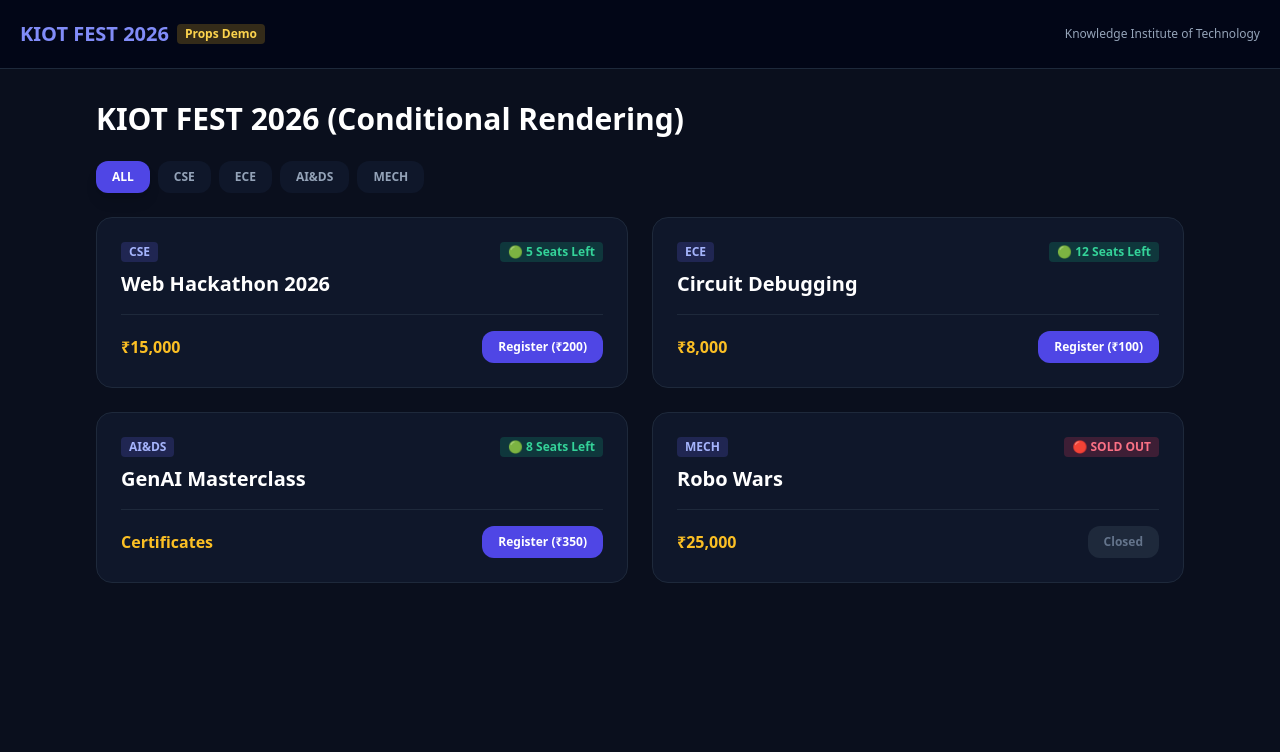
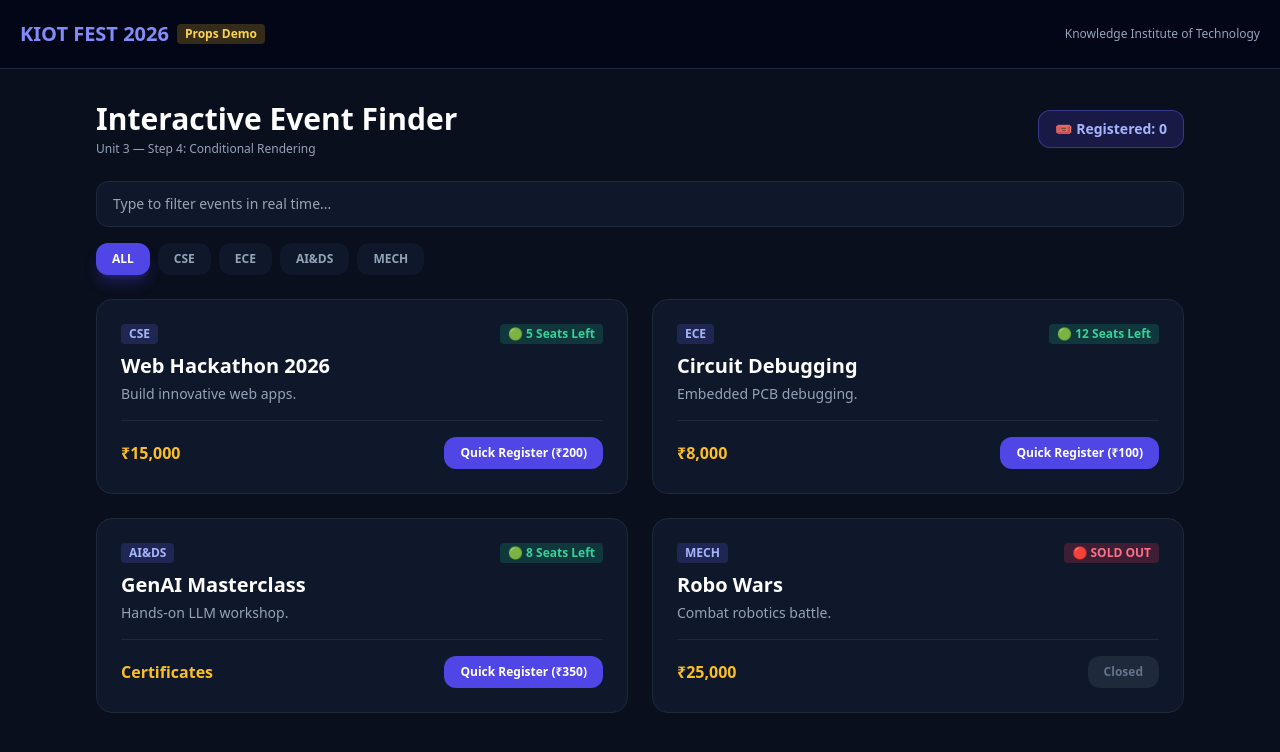
Before and after one commit to skuppuraj/kiot_fest, a Next.js app: page / in a window 1280 px wide. Shown: the top 752 px of the page. Built offline with nearby package versions, Linux system fonts and the light colour scheme.

Commit message:
feat(04): restore header badge, search bar and department tabs for UI continuity

```diff
--- a/src/components/EventCard.jsx
+++ b/src/components/EventCard.jsx
@@ -2,7 +2,9 @@ import React from 'react';
 
 /**
  * Reusable EventCard Component
- * Solves Monolithic JSX by accepting dynamic data via PROPS
+ * Demonstrates Conditional Rendering:
+ * 1. Sold-out badge vs seats remaining
+ * 2. Disabled "Closed" button vs active "Quick Register" button
  */
 export default function EventCard({
   id,
@@ -40,7 +42,7 @@ export default function EventCard({
       </div>
 
       <div className="mt-4 pt-4 border-t border-slate-800 flex justify-between items-center">
-        <span className="font-bold text-amber-400">{prize}</span>
+        <span className="text-amber-400 font-bold">{prize}</span>
         {isSoldOut ? (
           <button
             disabled
@@ -51,9 +53,9 @@ export default function EventCard({
         ) : (
           <button
             onClick={onRegister || (() => alert(`Registered for ${title}!`))}
-            className="px-4 py-2 bg-indigo-600 hover:bg-indigo-500 text-white rounded-xl text-xs font-bold transition"
+            className="px-4 py-2 bg-indigo-600 hover:bg-indigo-500 rounded-xl text-xs font-bold text-white transition"
           >
-            Register (₹{fee})
+            Quick Register (₹{fee})
           </button>
         )}
       </div>
--- a/src/pages/index.js
+++ b/src/pages/index.js
@@ -3,15 +3,16 @@ import Navbar from '../components/Navbar';
 import EventCard from '../components/EventCard';
 
 const ALL_EVENTS = [
-  { id: 1, title: 'Web Hackathon 2026', department: 'CSE', prize: '₹15,000', fee: 200, seatsLeft: 5 },
-  { id: 2, title: 'Circuit Debugging', department: 'ECE', prize: '₹8,000', fee: 100, seatsLeft: 12 },
-  { id: 3, title: 'GenAI Masterclass', department: 'AI&DS', prize: 'Certificates', fee: 350, seatsLeft: 8 },
-  { id: 4, title: 'Robo Wars', department: 'MECH', prize: '₹25,000', fee: 300, seatsLeft: 0 }
+  { id: 1, title: 'Web Hackathon 2026', department: 'CSE', description: 'Build innovative web apps.', prize: '₹15,000', fee: 200, seatsLeft: 5 },
+  { id: 2, title: 'Circuit Debugging', department: 'ECE', description: 'Embedded PCB debugging.', prize: '₹8,000', fee: 100, seatsLeft: 12 },
+  { id: 3, title: 'GenAI Masterclass', department: 'AI&DS', description: 'Hands-on LLM workshop.', prize: 'Certificates', fee: 350, seatsLeft: 8 },
+  { id: 4, title: 'Robo Wars', department: 'MECH', description: 'Combat robotics battle.', prize: '₹25,000', fee: 300, seatsLeft: 0 }
 ];
 
 export default function HomePage() {
   const [searchQuery, setSearchQuery] = useState('');
   const [selectedDept, setSelectedDept] = useState('ALL');
+  const [registeredCount, setRegisteredCount] = useState(0);
 
   const filteredEvents = ALL_EVENTS.filter(e => {
     const matchDept = selectedDept === 'ALL' || e.department === selectedDept;
@@ -23,15 +24,38 @@ export default function HomePage() {
     <div>
       <Navbar />
       <div className="p-8 max-w-6xl mx-auto text-white">
-        <h1 className="text-3xl font-black mb-6">KIOT FEST 2026 (Conditional Rendering)</h1>
+        {/* Header with Title & Live Registration Badge */}
+        <div className="flex justify-between items-center mb-6">
+          <div>
+            <h1 className="text-3xl font-black">Interactive Event Finder</h1>
+            <p className="text-slate-400 text-xs mt-1">Unit 3 — Step 4: Conditional Rendering</p>
+          </div>
+          <div className="bg-indigo-600/20 border border-indigo-500/40 px-4 py-2 rounded-xl text-sm font-bold text-indigo-300">
+            🎟️ Registered: {registeredCount}
+          </div>
+        </div>
 
-        <div className="flex gap-2 mb-6">
+        {/* Real-time Controlled Search Input */}
+        <div className="mb-4">
+          <input
+            type="text"
+            value={searchQuery}
+            onChange={(e) => setSearchQuery(e.target.value)}
+            placeholder="Type to filter events in real time..."
+            className="w-full px-4 py-3 bg-slate-900 border border-slate-800 rounded-xl text-white text-sm focus:border-indigo-500 outline-none"
+          />
+        </div>
+
+        {/* Department Filter Pills with Conditional Active Styling */}
+        <div className="flex flex-wrap gap-2 mb-6">
           {['ALL', 'CSE', 'ECE', 'AI&DS', 'MECH'].map(dept => (
             <button
               key={dept}
               onClick={() => setSelectedDept(dept)}
               className={`px-4 py-2 rounded-xl text-xs font-bold transition ${
-                selectedDept === dept ? 'bg-indigo-600 text-white shadow-lg' : 'bg-slate-900 text-slate-400'
+                selectedDept === dept
+                  ? 'bg-indigo-600 text-white shadow-lg shadow-indigo-600/30'
+                  : 'bg-slate-900 text-slate-400 hover:text-slate-200'
               }`}
             >
               {dept}
@@ -39,12 +63,13 @@ export default function HomePage() {
           ))}
         </div>
 
+        {/* Conditional Rendering: Empty State vs Event Cards Grid */}
         {filteredEvents.length === 0 ? (
           <div className="text-center py-16 bg-slate-900 rounded-2xl border border-slate-800 space-y-3">
             <p className="text-lg font-bold text-slate-300">No Events Found for "{searchQuery}"</p>
             <button
               onClick={() => { setSearchQuery(''); setSelectedDept('ALL'); }}
-              className="px-4 py-2 bg-indigo-600 rounded-xl text-xs font-bold"
+              className="px-4 py-2 bg-indigo-600 hover:bg-indigo-500 rounded-xl text-xs font-bold transition"
             >
               Reset Filters
             </button>
@@ -52,7 +77,11 @@ export default function HomePage() {
         ) : (
           <div className="grid grid-cols-1 md:grid-cols-2 gap-6">
             {filteredEvents.map(event => (
-              <EventCard key={event.id} {...event} />
+              <EventCard
+                key={event.id}
+                {...event}
+                onRegister={() => setRegisteredCount(prev => prev + 1)}
+              />
             ))}
           </div>
         )}
```
